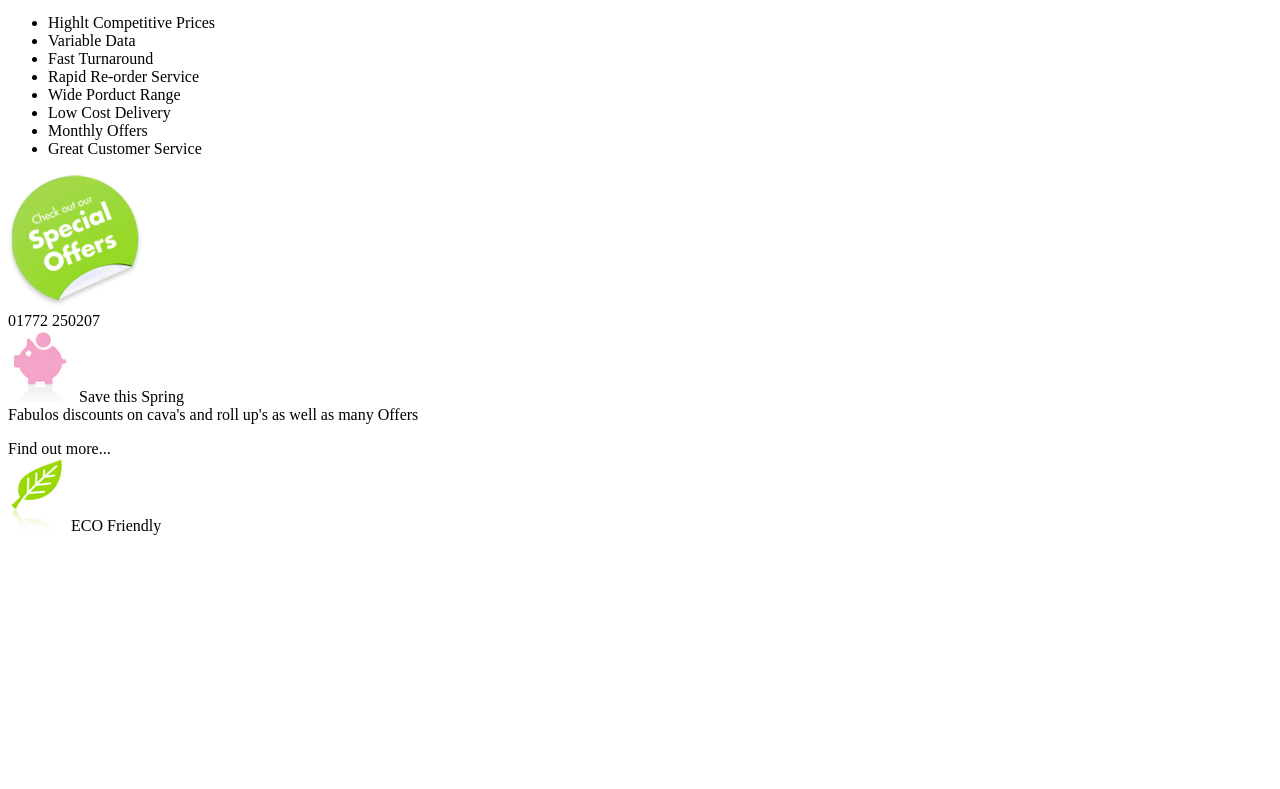
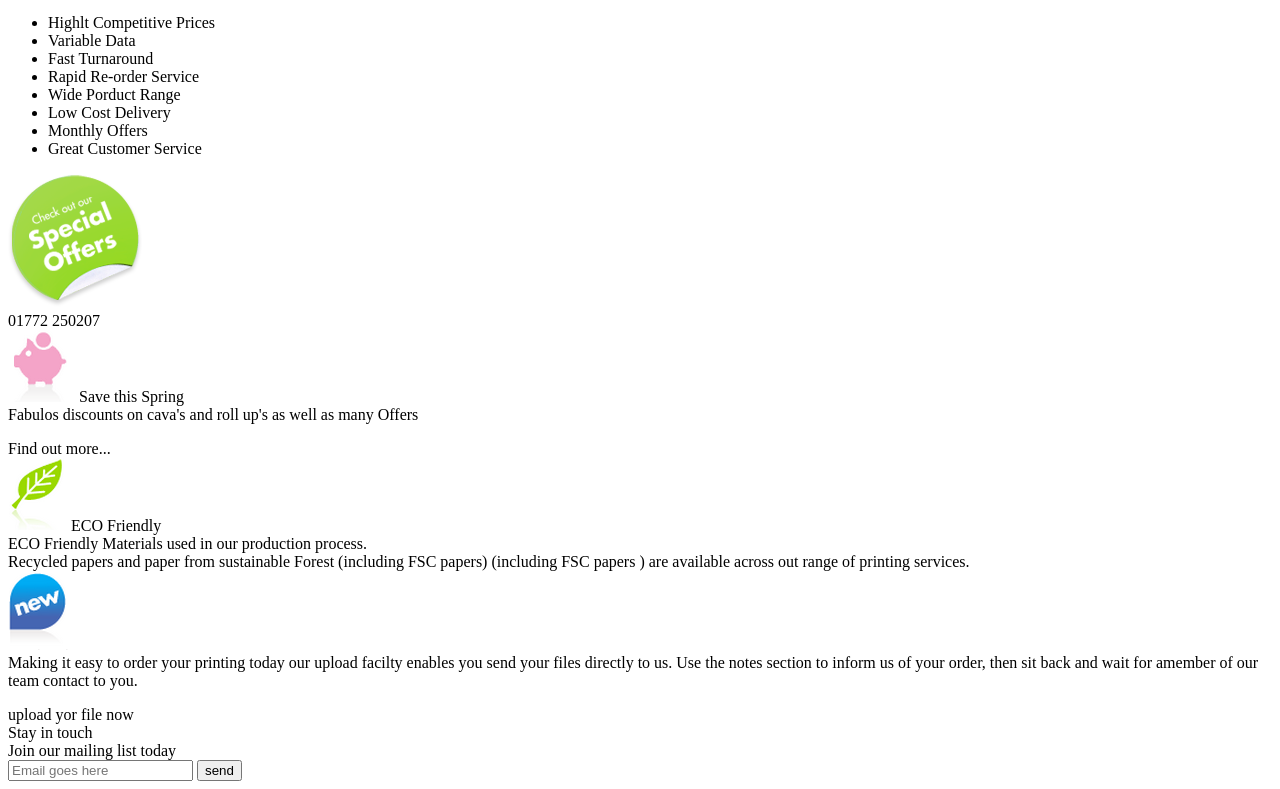
Before and after one commit to JCGNV/pw14152022, a plain HTML site: page PracticaCSS02/index.html in a window 1280 px wide. Shown: the part 702-1491 px from the top of the page. Before the commit the page ends 1245 px from the top, so only its background shows below. Drawn offline with Linux system fonts and the light colour scheme.

Commit message:
Estructura HTML Practica02 terminada

```diff
--- a/PracticaCSS02/index.html
+++ b/PracticaCSS02/index.html
@@ -78,6 +78,37 @@
             <span class="colorverde nito">
                 ECO Friendly
             </span>
+            <br>
+            ECO Friendly Materials used in our production process.
+            <br>
+            Recycled papers and paper from sustainable Forest (including FSC papers)
+            (including FSC papers ) are available across out range of printing services.
+
+        </article>
+        <article>
+            <img src="img/new.png" alt="">
+            <span class="colorazul nito">
+
+            </span>
+            <br>
+            Making it easy to order your printing today
+            our upload facilty enables you send your files
+            directly to us. Use the notes section to inform us
+            of your order, then sit back and wait for amember of our team contact to you.
+            <p></p>
+            <span class="colorazul">
+                upload yor file now
+
+            </span>
+        </article>
+        <article>
+            <span class="colorrosa letramediana">
+              Stay in touch
+            </span>
+            <br>
+            Join our mailing list today <br>
+            <input type="mail" placeholder="Email goes here">
+            <input type="button" value="send">
         </article>
     </section>
 
```
